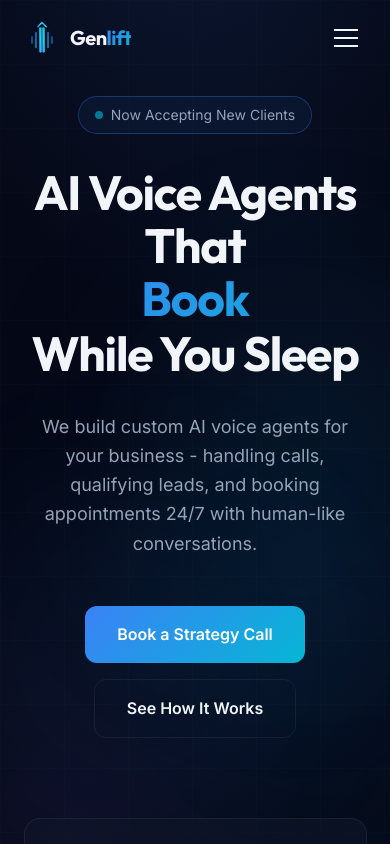
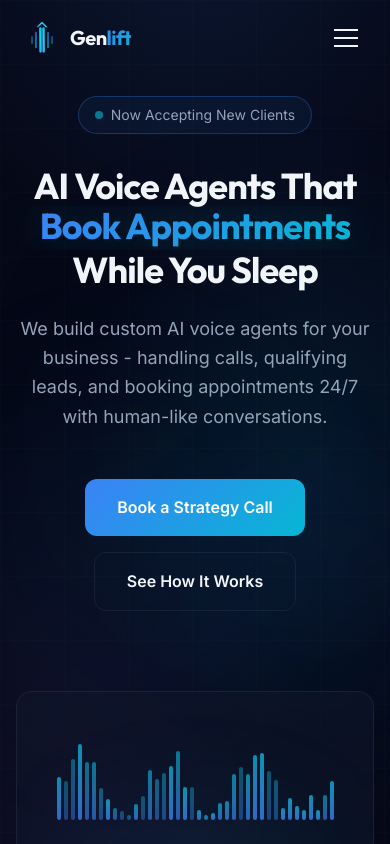
Before and after one commit to sunnysingh100/genlift, a Next.js app: page / in a window 390 px wide. Shown: the top 844 px of the page. Built offline with nearby package versions, Linux system fonts and the light colour scheme.

Commit message:
feat: add responsive Hero component with animated text and waveform visualization

```diff
--- a/src/components/Hero.tsx
+++ b/src/components/Hero.tsx
@@ -55,7 +55,7 @@ export default function Hero() {
         }}
       />
 
-      <div className="relative z-10 max-w-7xl mx-auto px-6 text-center">
+      <div className="relative z-10 max-w-7xl mx-auto px-4 sm:px-6 text-center">
         {/* Badge */}
         <div className="inline-flex items-center gap-2 px-4 py-2 rounded-full border border-border-accent bg-[rgba(59,130,246,0.06)] mb-8 animate-fade-in-up">
           <span className="w-2 h-2 rounded-full bg-accent-cyan animate-pulse-glow" />
@@ -66,13 +66,13 @@ export default function Hero() {
 
         {/* Headline */}
         <h1
-          className="text-5xl sm:text-6xl lg:text-7xl xl:text-8xl font-bold leading-[1.1] tracking-tight mb-8 animate-fade-in-up"
+          className="text-[2rem] min-[380px]:text-4xl sm:text-6xl lg:text-7xl xl:text-8xl font-bold leading-[1.12] sm:leading-[1.1] tracking-tight mb-6 sm:mb-8 animate-fade-in-up"
           style={{ fontFamily: "var(--font-heading)", animationDelay: "0.1s" }}
         >
           <span className="block">AI Voice Agents That</span>
-          <span className="block h-[1.15em] relative overflow-hidden">
+          <span className="block h-[1.2em] sm:h-[1.15em] relative overflow-hidden">
             <span
-              className="inline-block gradient-text transition-all duration-400 ease-in-out"
+              className="inline-block max-w-full whitespace-nowrap gradient-text drop-shadow-[0_0_20px_rgba(6,182,212,0.25)] transition-all duration-400 ease-in-out"
               style={{
                 transform: isAnimating ? "translateY(-100%)" : "translateY(0)",
                 opacity: isAnimating ? 0 : 1,
```
